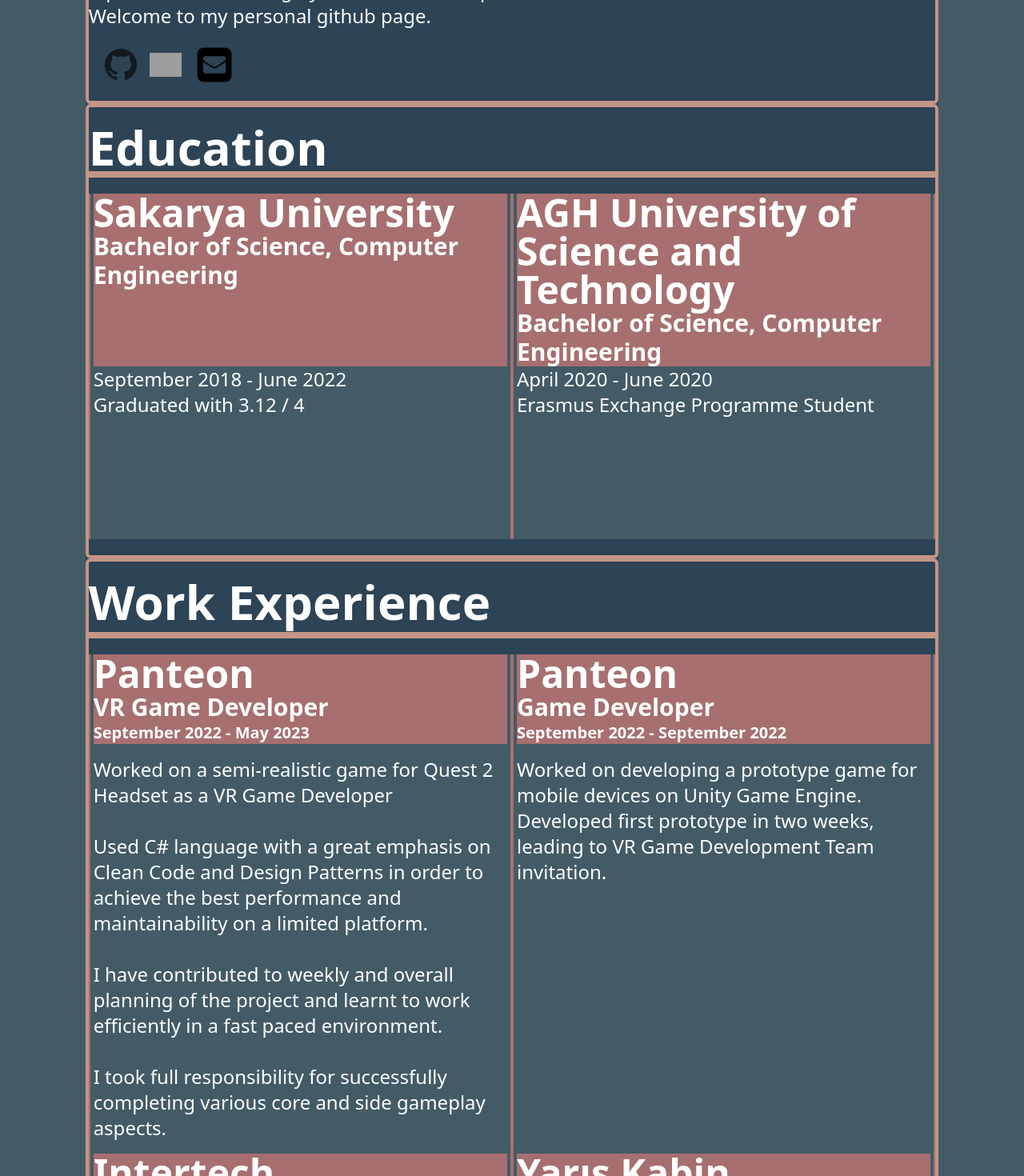
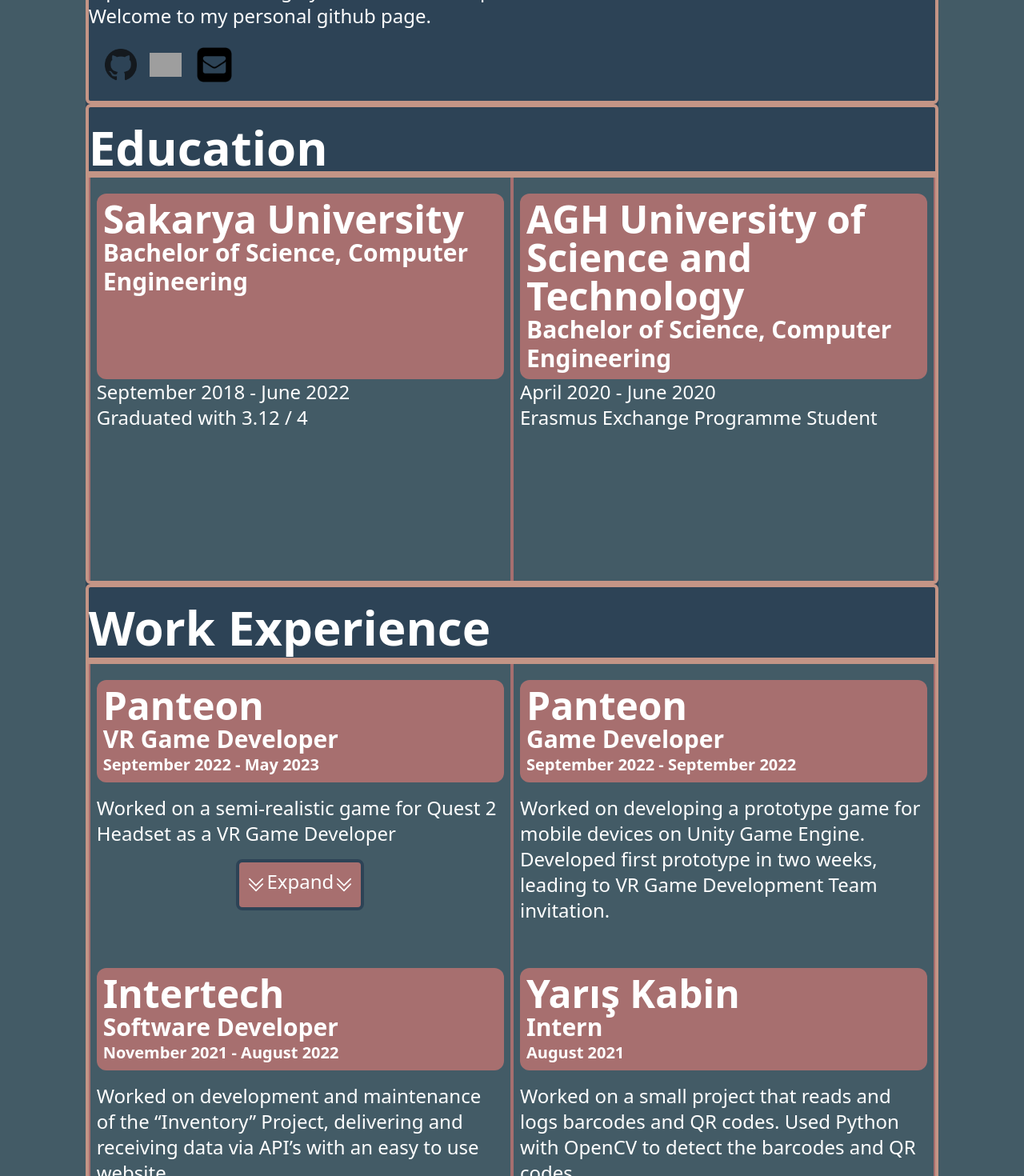
Before and after one commit to karaaykaraogul/karaaykaraogul.github.io, a React (Vite) app: page /main in a window 1280 px wide. Shown: the part 340-1810 px from the top of the page at 80% size. Built offline with nearby package versions, Linux system fonts and the light colour scheme; grey boxes are pictures that could not be loaded.

Commit message:
add expand collapse to bullet points change paddings

```diff
--- a/src/components/Education.jsx
+++ b/src/components/Education.jsx
@@ -4,15 +4,15 @@
 export default function Education() {
   return (
     <div>
-      <div className="pb-5">
+      <div className="">
         <p className="text-3xl font-semibold sm:text-6xl border-b-8 border-retro-light-pink">
           Education
         </p>
       </div>
       <div className="grid grid-rows-2 sm:grid-cols-2 sm:grid-rows-1 grid-flow-row-dense text-sm sm:text-2xl bg-retro-light-blue">
         {educationInfo.schools.map((item) => (
-          <div className="grid grid-rows-2 grid-flow-col-dense border-x-2 border-retro-dark-pink px-1">
-            <div className="bg-retro-dark-pink">
+          <div className="grid grid-rows-2 grid-flow-col-dense border-x-2 border-retro-dark-pink px-2 py-5">
+            <div className="bg-retro-dark-pink rounded-xl p-2">
               <h1 className="text-xl sm:text-5xl font-bold">
                 {item.schoolName}
               </h1>
--- a/src/components/Greeting.jsx
+++ b/src/components/Greeting.jsx
@@ -5,7 +5,7 @@
 export default function Greeting() {
   return (
     <div className="grid row-span-3">
-      <div className="text-center text-5xl sm:text-left sm:text-8xl py-10">
+      <div className="text-left text-5xl sm:text-left sm:text-8xl py-10">
         <h1>{greeting.title}</h1>
       </div>
       <div className="textl-xl whitespace-pre-wrap sm:text-2xl justify-center items-center text-left">
--- a/src/components/WorkExperience.jsx
+++ b/src/components/WorkExperience.jsx
@@ -1,30 +1,27 @@
-import React from "react";
+import React, { useState } from "react";
 import { workExperiences } from "./Info";
+import WorkExperienceBulletPoints from "./WorkExperienceBulletPoints";
 
 export default function WorkExperience() {
+  const [expanded, setExpanded] = useState(false);
   return (
     <div>
-      <div className="pb-5">
+      <div className="">
         <p className="pb-2 text-3xl font-semibold sm:text-6xl border-b-8 border-retro-light-pink">
           Work Experience
         </p>
       </div>
       <div className="grid grid-rows-2 sm:grid-cols-2 sm:grid-rows-1 text-sm sm:text-2xl bg-retro-light-blue">
         {workExperiences.experience.map((item) => (
-          <div className="border-x-2 border-retro-dark-pink px-1">
-            <div className="bg-retro-dark-pink">
+          <div className="border-x-2 border-retro-dark-pink px-2 py-5">
+            <div className="bg-retro-dark-pink rounded-xl p-2">
               <h1 className="text-xl sm:text-5xl font-bold">{item.company}</h1>
               <p className="text-lg sm:text-3xl font-semibold">{item.role}</p>
               <p className="text-lg sm:text-xl font-semibold">{item.date}</p>
             </div>
             <div className="py-4">
               <p>{item.desc}</p>
-              {item.descBullets?.map((item) => (
-                <p>
-                  <br />
-                  {item}
-                </p>
-              ))}
+              {item.descBullets && WorkExperienceBulletPoints(item)}
             </div>
           </div>
         ))}
--- /dev/null
+++ b/src/components/WorkExperienceBulletPoints.jsx
@@ -0,0 +1,45 @@
+import React, { useState } from "react";
+import {
+  ChevronDoubleDownIcon,
+  ChevronDoubleUpIcon,
+} from "@heroicons/react/24/outline";
+
+export default function WorkExperienceBulletPoints(experience) {
+  const [expanded, setExpanded] = useState(false);
+  return (
+    <div>
+      {experience.descBullets?.map((item) =>
+        expanded ? (
+          <div>
+            <p>
+              <br />
+              {item}
+            </p>
+          </div>
+        ) : null
+      )}
+      {experience.descBullets && (
+        <div className="justify-center items-center text-center p-4">
+          <button
+            className="border-4 rounded-lg p-2 w-40 bg-retro-dark-pink border-retro-dark-blue border-width transition ease-in-out hover:scale-110 hover:-translate-y-1  hover:duration-150"
+            onClick={() => setExpanded(!expanded)}
+          >
+            {!expanded ? (
+              <div className="flex align-middle justify-center text-center">
+                <ChevronDoubleDownIcon className="h-10 w-10" />
+                <p className="text-2xl">Expand</p>
+                <ChevronDoubleDownIcon className="h-10 w-10" />
+              </div>
+            ) : (
+              <div className="flex align-middle justify-center">
+                <ChevronDoubleUpIcon className="h-10 w-10" />
+                <p className="text-2xl">Collapse</p>
+                <ChevronDoubleUpIcon className="h-10 w-10" />
+              </div>
+            )}
+          </button>
+        </div>
+      )}
+    </div>
+  );
+}
--- a/src/index.css
+++ b/src/index.css
@@ -1,6 +1,14 @@
 @tailwind base;
 @tailwind components;
 @tailwind utilities;
+
+html,
+body {
+  width: 100%;
+  height: 100%;
+  margin: 0;
+  padding: 0;
+}
 
 html {
   margin: 0;
--- a/src/pages/Main.jsx
+++ b/src/pages/Main.jsx
@@ -18,7 +18,7 @@
       <div className="grid grid-cols-12 justify-center items-center">
         <div className="bg-retro-light-blue w-full h-full"></div>
         <div className="col-span-10 justify-center items-center text-white/100 box-border w-full h-wrap rounded-md border-4 border-retro-light-pink">
-          <div className="py-5">
+          <div className="pt-5">
             <Education />
           </div>
         </div>
@@ -27,7 +27,7 @@
       <div className="grid grid-cols-12 justify-center items-center">
         <div className="bg-retro-light-blue w-full h-full"></div>
         <div className="col-span-10 justify-center items-center text-white/100 box-border w-full h-wrap rounded-md border-4 border-retro-light-pink">
-          <div className="py-5">
+          <div className="pt-5">
             <WorkExperience />
           </div>
         </div>
```
